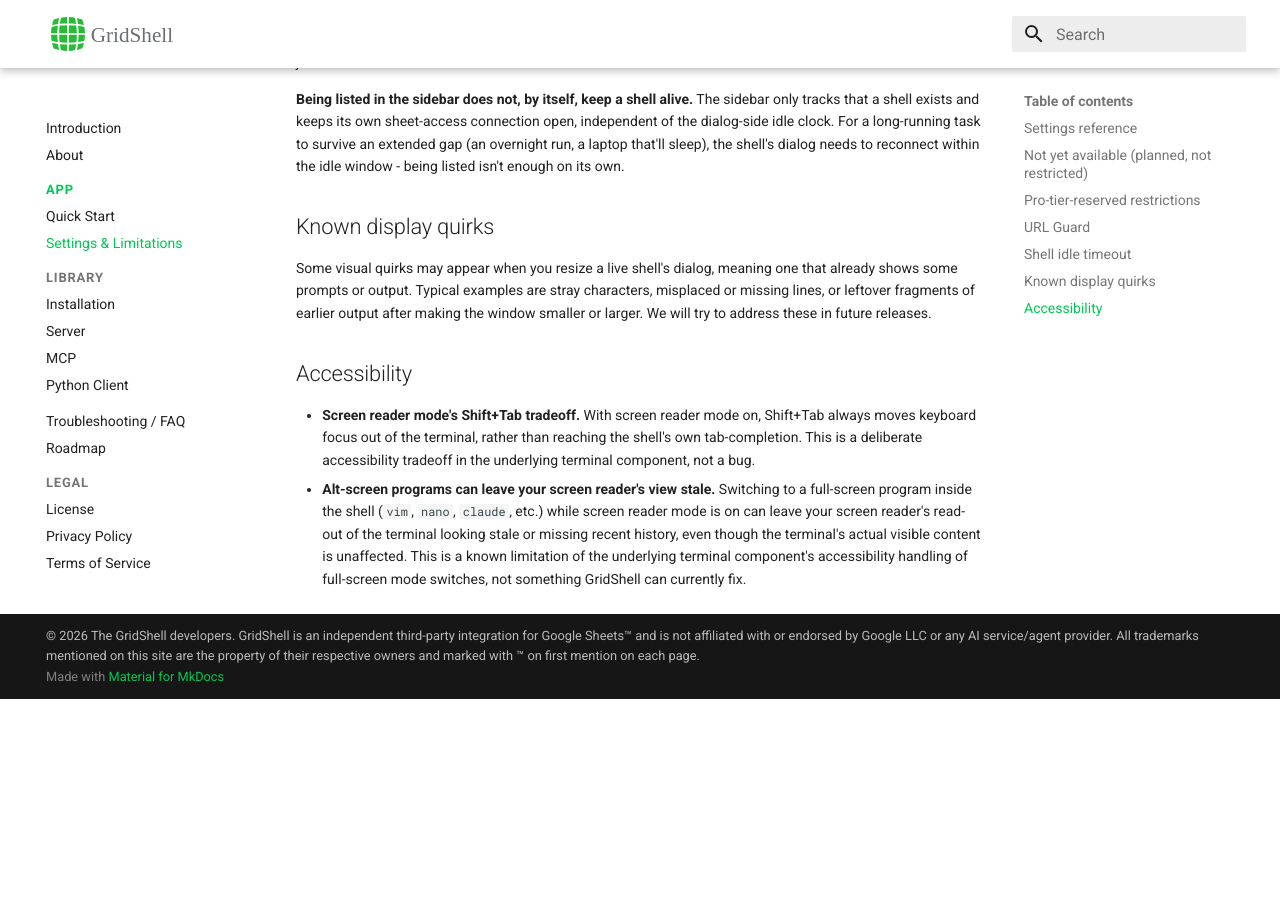
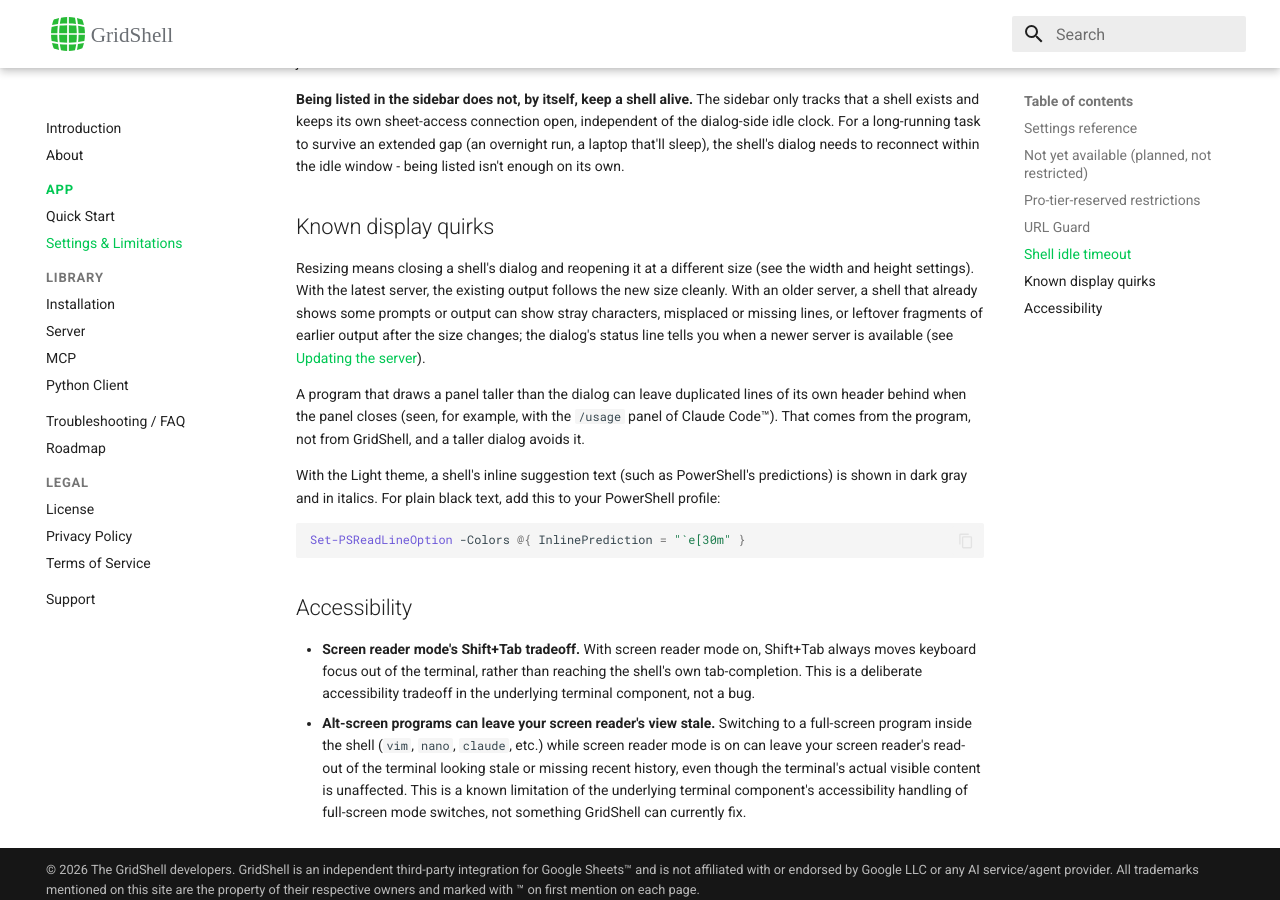
Before and after one commit to gridshell-app/gridshell-app.github.io, an MkDocs documentation site: the page built from docs-site/app/settings-and-limitations.md, in a window 1280 px wide and 900 px high, scrolled down 2621 px. Built offline with MkDocs 1.6.1 and Material for MkDocs 9.7.7, drawn with Linux system fonts in a browser that asks for light colours; before the commit the page ends 3320 px from its top, so only the background shows below that.

Commit message:
Docs: updating the server, privacy note, display quirks
Co-Authored-By: Claude Sonnet 5.5 <noreply@anthropic.com>

````diff
--- a/docs-site/app/settings-and-limitations.md
+++ b/docs-site/app/settings-and-limitations.md
@@ -61,7 +61,15 @@ A shell's process survives closing its dialog - that's what makes it safe to clo
 
 ## Known display quirks
 
-Some visual quirks may appear when you resize a live shell's dialog, meaning one that already shows some prompts or output. Typical examples are stray characters, misplaced or missing lines, or leftover fragments of earlier output after making the window smaller or larger. We will try to address these in future releases.
+Resizing means closing a shell's dialog and reopening it at a different size (see the width and height settings). With the latest server, the existing output follows the new size cleanly. With an older server, a shell that already shows some prompts or output can show stray characters, misplaced or missing lines, or leftover fragments of earlier output after the size changes; the dialog's status line tells you when a newer server is available (see [Updating the server](../library/server.md#updating-the-server)).
+
+A program that draws a panel taller than the dialog can leave duplicated lines of its own header behind when the panel closes (seen, for example, with the `/usage` panel of Claude Code™). That comes from the program, not from GridShell, and a taller dialog avoids it.
+
+With the Light theme, a shell's inline suggestion text (such as PowerShell's predictions) is shown in dark gray and in italics. For plain black text, add this to your PowerShell profile:
+
+```powershell
+Set-PSReadLineOption -Colors @{ InlinePrediction = "`e[30m" }
+```
 
 ## Accessibility
 
````
Also changed, not shown: docs-site/legal/privacy-policy.md (+1 -0 lines), docs-site/library/server.md (+7 -0 lines).
